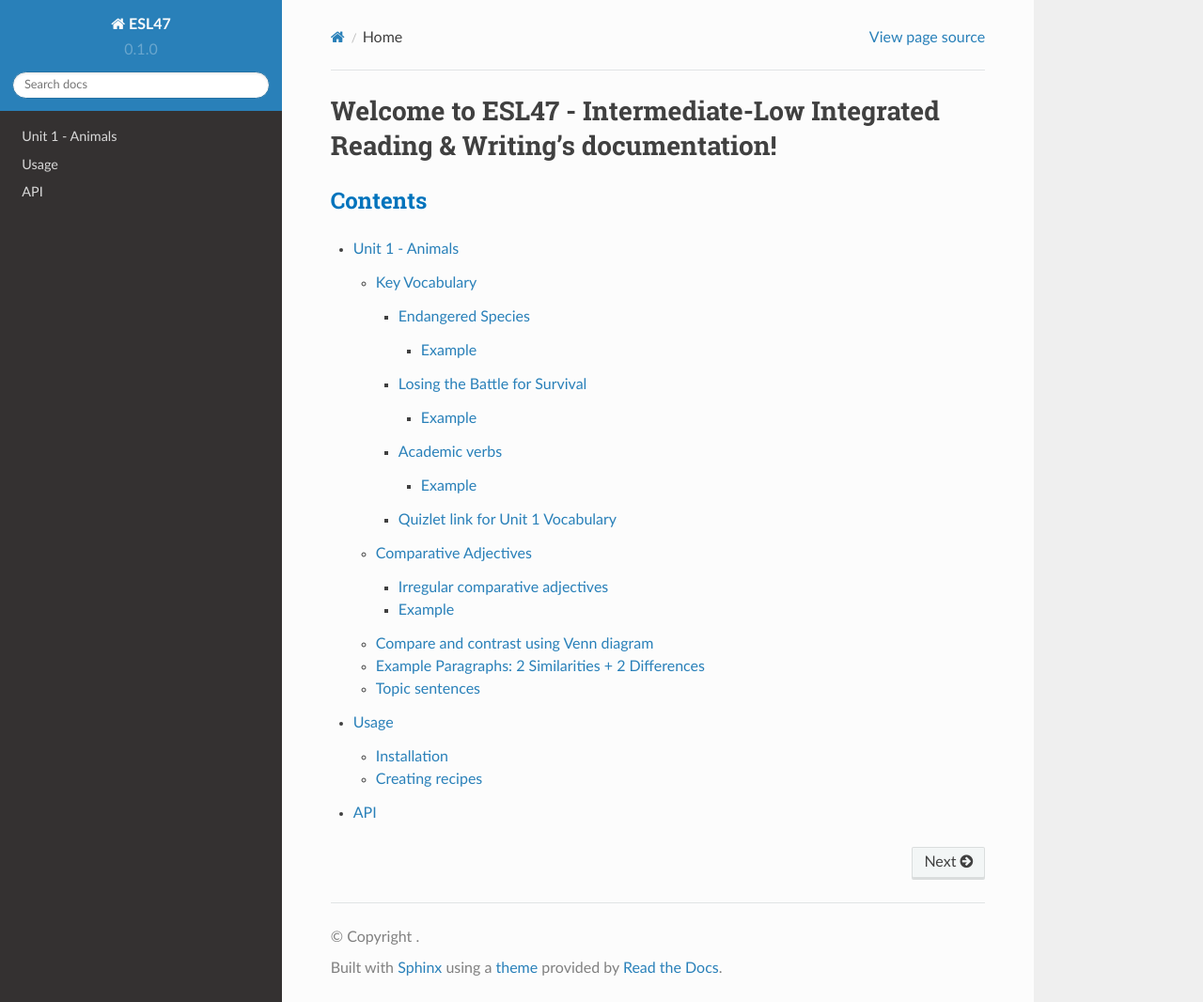
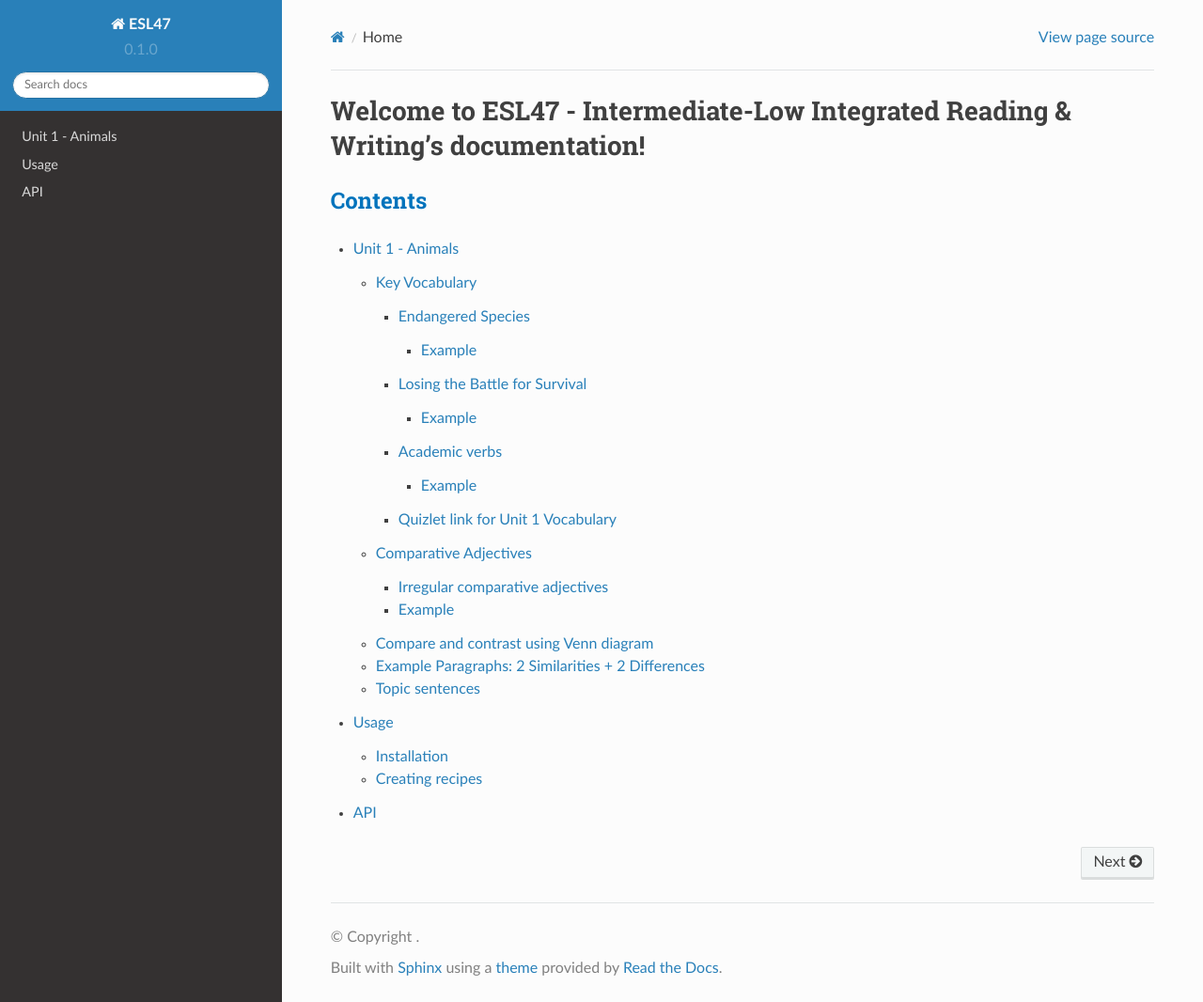
Before and after one commit to vpa24/ESL-47---Intermediate-Low-Integrated-Reading-Writing, a Sphinx documentation site: the page built from docs/source/index.rst, in a window 1280 px wide and 1066 px high. Shown: the whole window at 94% size. Built offline with Sphinx 7.4.7 and the Read the Docs theme 2.0.0, drawn with Linux system fonts in a browser that asks for light colours.

Commit message:
change width size

```diff
--- a/docs/source/_static/css/custom.css
+++ b/docs/source/_static/css/custom.css
@@ -1,3 +1,8 @@
+/* Fill viewport horizontally */
+.wy-nav-content {
+    max-width: inherit;
+}
+
 h2 {
   color: #0173bc;
 }
```
